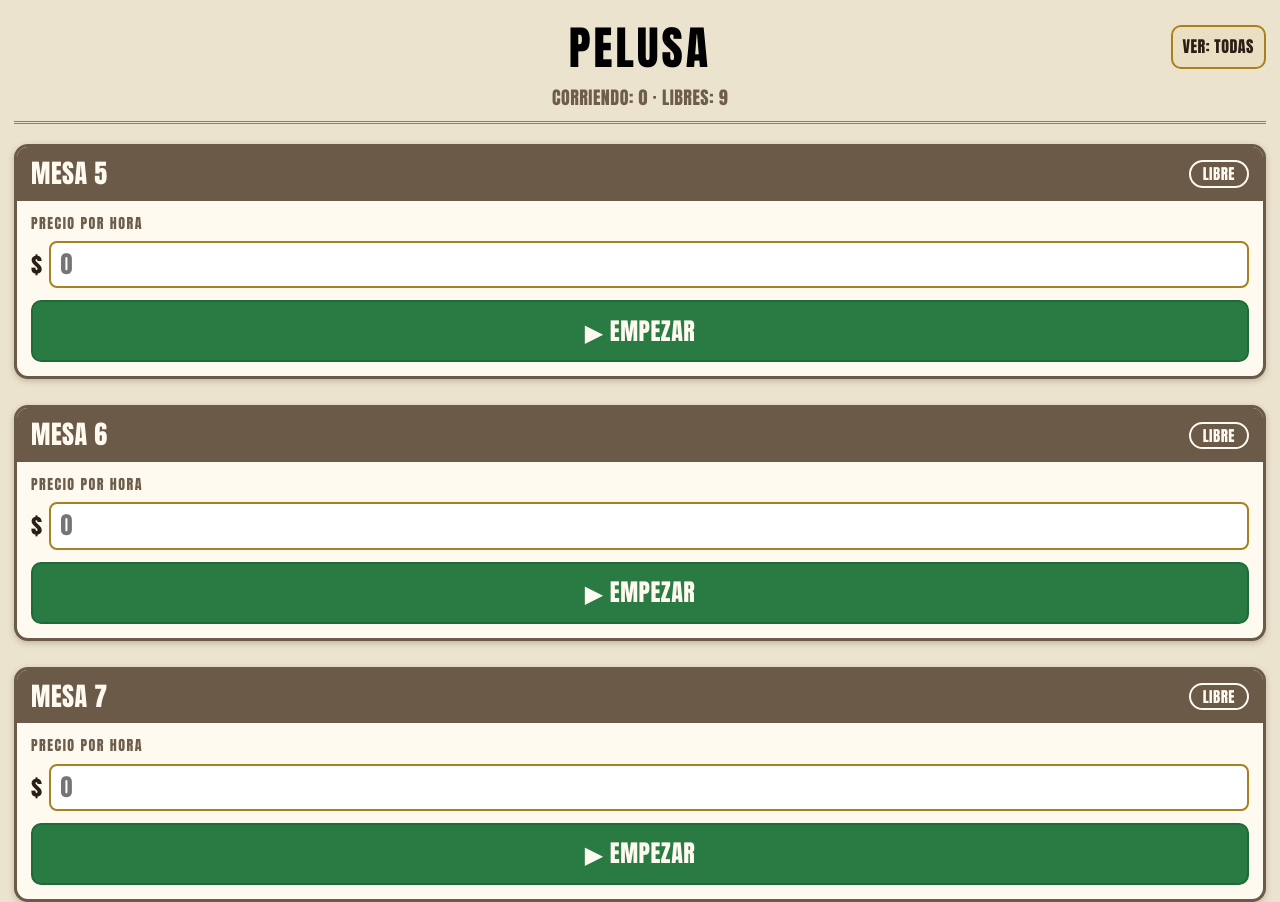
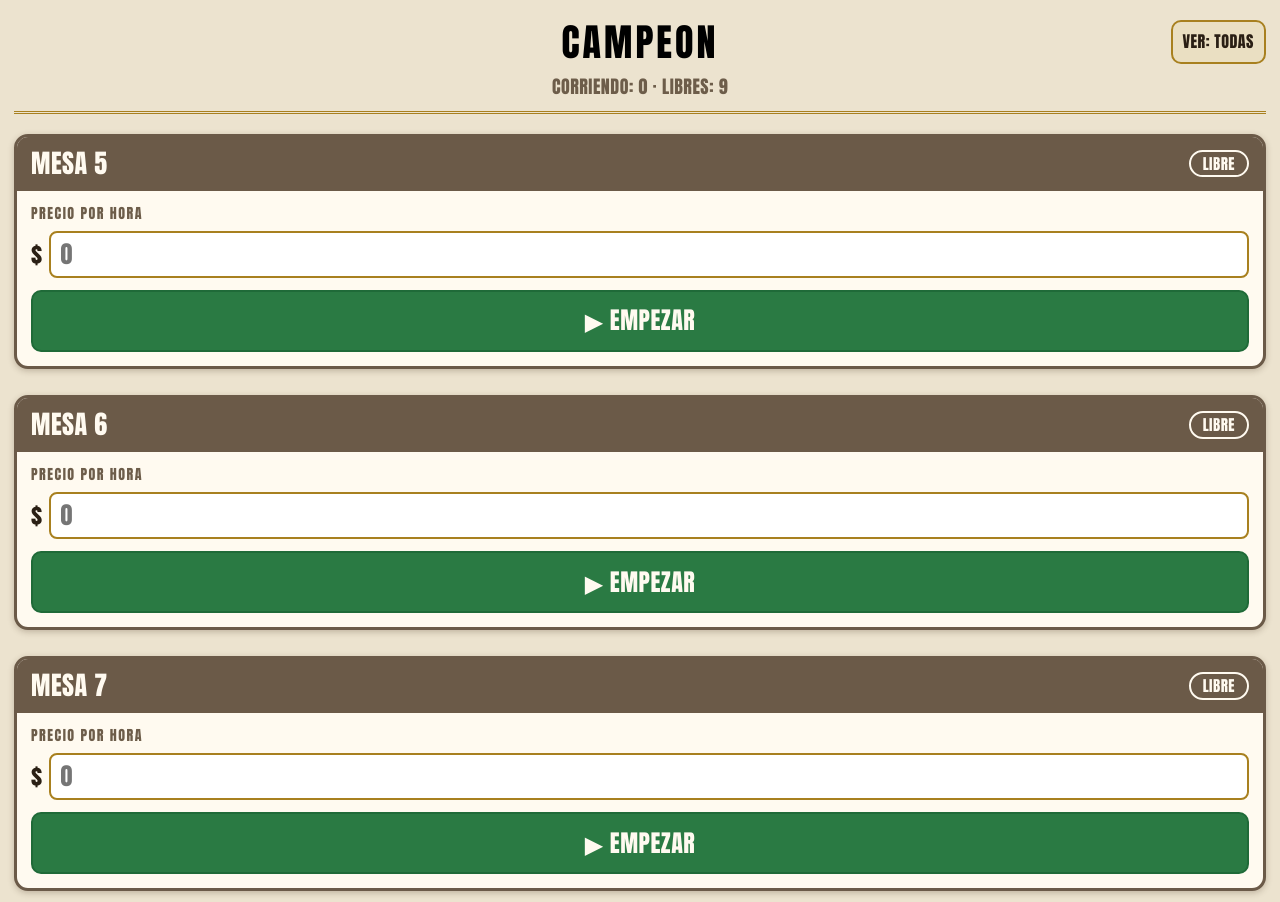
Before and after one commit to tommycrrz/campeon-pool, a plain HTML site: page index.html in a window 1280 px wide. Shown: the top 902 px of the page. Drawn offline with Linux system fonts and the light colour scheme.

Commit message:
Update index.html

```diff
--- a/index.html
+++ b/index.html
@@ -16,7 +16,7 @@
 box-sizing:border-box;padding-top:env(safe-area-inset-top,0px);padding-bottom:env(safe-area-inset-bottom,0px)}
 *{box-sizing:border-box}
 body{margin:0;background:var(--bg);color:var(--tinta);font-family:"Anton",Impact,"Arial Narrow",sans-serif;font-weight:400;text-transform:uppercase;letter-spacing:.5px;font-size:20px;line-height:1.3;padding:14px}
-h1{font-size:46px;font-weight:bold;letter-spacing:3px;text-transform:uppercase;margin:4px 0 2px;text-align:center;color:#000}
+h1{font-size:38px;font-weight:bold;letter-spacing:3px;text-transform:uppercase;margin:4px 0 2px;text-align:center;color:#000}
 .resumen{font-size:18px;font-weight:bold;margin:6px 0 20px;text-align:center;color:var(--suave);padding-bottom:12px;border-bottom:3px double var(--bronce)}
 button,input{font:inherit;text-transform:uppercase;letter-spacing:inherit}
 *{font-weight:400!important}
@@ -66,7 +66,7 @@ input[type=number]{width:100%;min-width:0;font-size:24px;font-weight:bold;paddin
 </style>
 </head>
 <body>
-<div class="top"><h1>PELUSA</h1><button id="filtro" class="filtro">VER: TODAS</button></div>
+<div class="top"><h1>CAMPEON</h1><button id="filtro" class="filtro">VER: TODAS</button></div>
 <div class="resumen" id="resumen"></div>
 <div id="mesas"></div>
 
```
